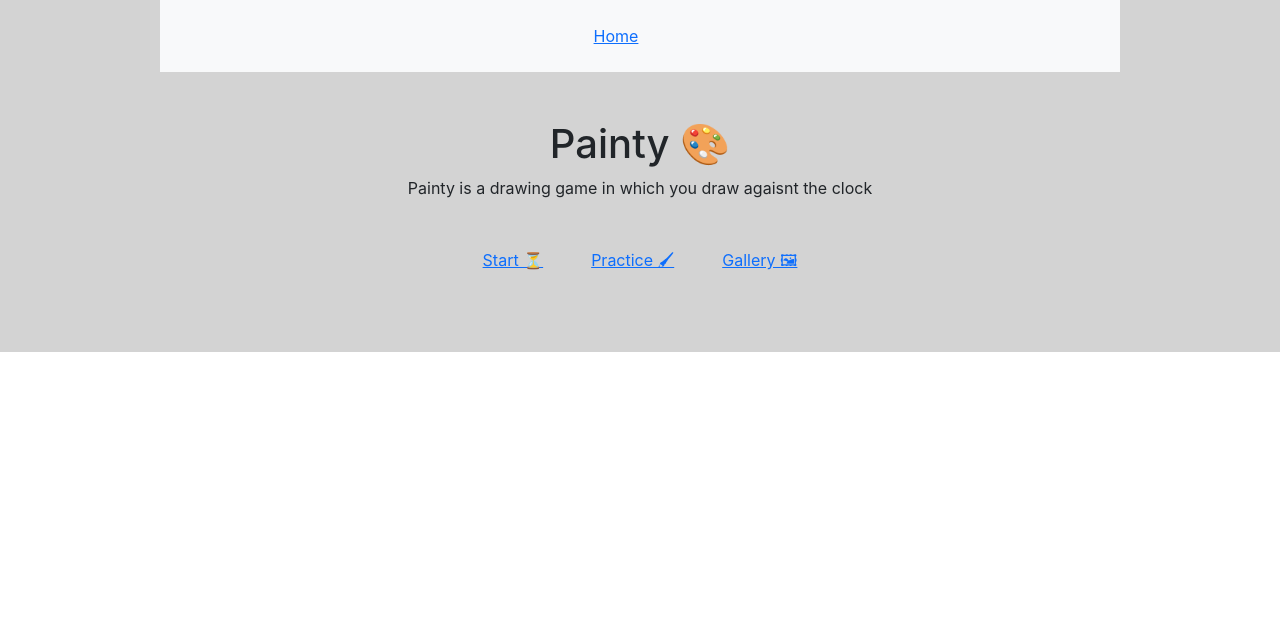
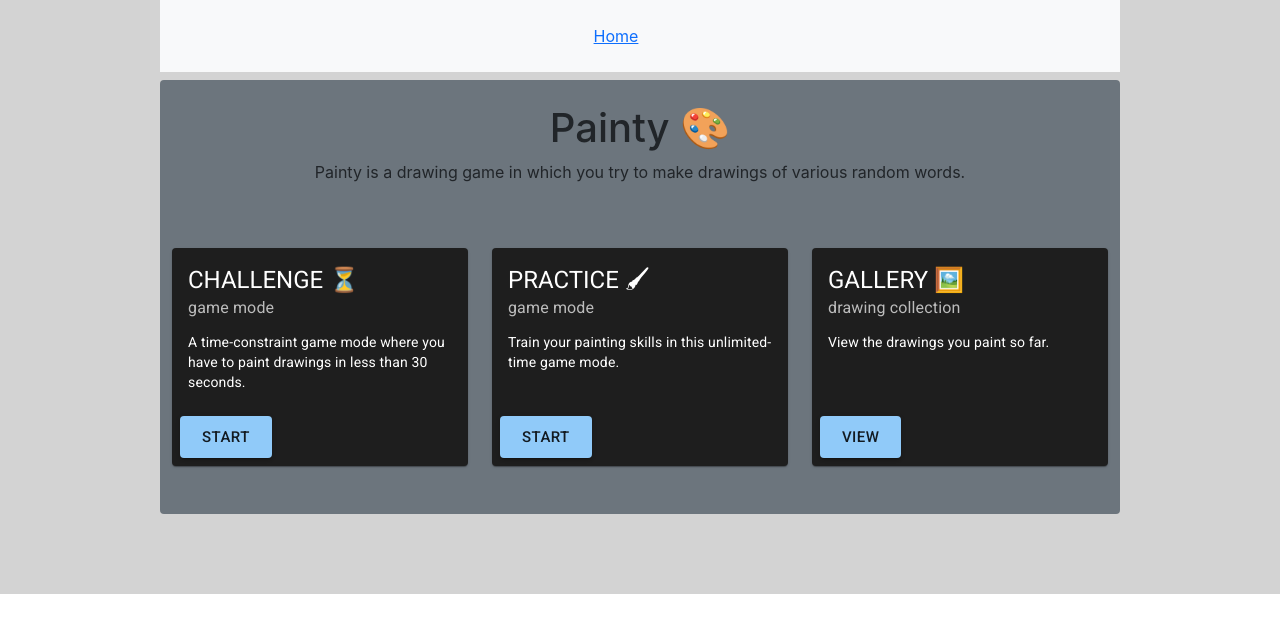
Before and after one commit to SilviuIordache/Painty, a React (Create React App) app: page / in a window 1280 px wide. Shown: the top 632 px of the page. Built offline with nearby package versions, Linux system fonts and the light colour scheme; a web font is replaced by a local one.

Commit message:
Add cards for main menu

```diff
--- /dev/null
+++ b/src/components/BasicCard/BasicCard.js
@@ -0,0 +1,34 @@
+import * as React from "react";
+import Card from "@mui/material/Card";
+import CardActions from "@mui/material/CardActions";
+import CardContent from "@mui/material/CardContent";
+import Button from "@mui/material/Button";
+import Typography from "@mui/material/Typography";
+
+export default function BasicCard(props) {
+  const cardStyle = {
+    textAlign: "left",
+    height: "100%",
+    display: "flex",
+    flexDirection: "column",
+    justifyContent: "space-between",
+  };
+  return (
+    <Card sx={cardStyle}>
+      <CardContent>
+        <Typography variant="h5" component="div">
+          {props.title}
+        </Typography>
+        <Typography sx={{ mb: 1.5 }} color="text.secondary">
+          {props.subTitle}
+        </Typography>
+        <Typography variant="body2">{props.description}</Typography>
+      </CardContent>
+      <CardActions>
+        <Button size="large" onClick={props.buttonCallback} variant="contained">
+          {props.buttonText}
+        </Button>
+      </CardActions>
+    </Card>
+  );
+}
--- a/src/components/MainMenu/MainMenu.js
+++ b/src/components/MainMenu/MainMenu.js
@@ -1,15 +1,47 @@
-import { Link } from "react-router-dom";
+import { Link, useNavigate } from "react-router-dom";
+import BasicCard from "../BasicCard/BasicCard";
+
 
 export default function MainMenu() {
+  const navigate = useNavigate();
+
   return (
-    <div>
-      <div className="mb-5 mt-5">
+    <div className="row bg-secondary rounded pt-4 pb-5">
+      <div className="col-12 mb-5">
         <h1>Painty 🎨</h1>
-        <p>Painty is a drawing game in which you draw agaisnt the clock</p>
+        <p>Painty is a drawing game in which you try to make drawings of various random words.</p>
       </div>
-        <Link to="/draw/challenge" className="me-5">Start ⏳</Link>
-        <Link to="/draw/practice" className="me-5">Practice 🖌</Link>
-        <Link to="/gallery">Gallery 🖼</Link>
+      <div className="container">
+        <div className="row">
+          <div className="col-4">
+            <BasicCard
+              title={"CHALLENGE ⏳"}
+              subTitle={"game mode"}
+              description={"A time-constraint game mode where you have to paint drawings in less than 30 seconds."}
+              buttonCallback={() => {navigate('/draw/challenge')}}
+              buttonText={"START"}
+            />
+          </div>
+          <div className="col-4">
+            <BasicCard
+              title={"PRACTICE 🖌"}
+              subTitle={"game mode"}
+              description={"Train your painting skills in this unlimited-time game mode."}
+              buttonCallback={() => {navigate('/draw/practice')}}
+              buttonText={"START"}
+            />
+          </div>
+          <div className="col-4">
+            <BasicCard
+              title={"GALLERY 🖼️"}
+              subTitle={"drawing collection"}
+              description={"View the drawings you paint so far."}
+              buttonCallback={() => {navigate('/gallery')}}
+              buttonText={"VIEW"}
+            />
+          </div>
+        </div>
+      </div>
     </div>
   )
 }
```
